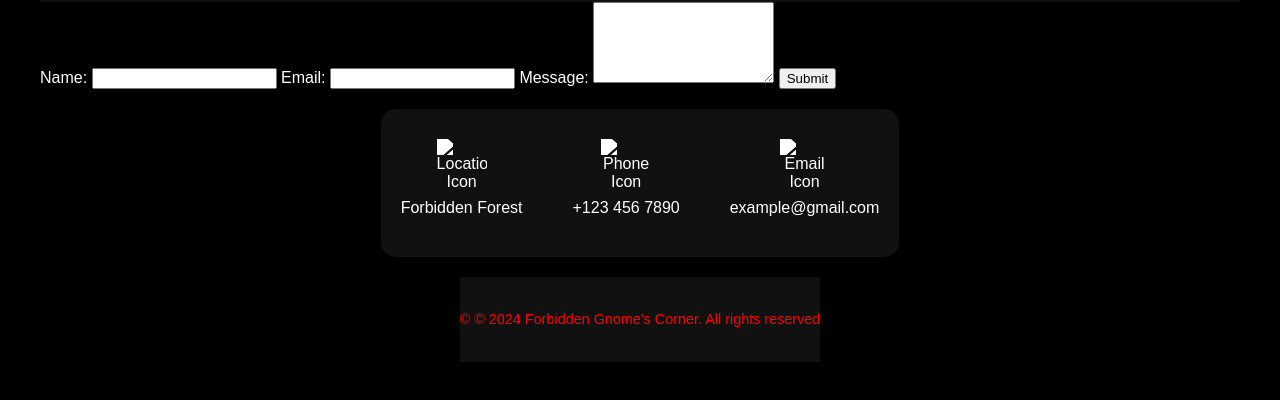
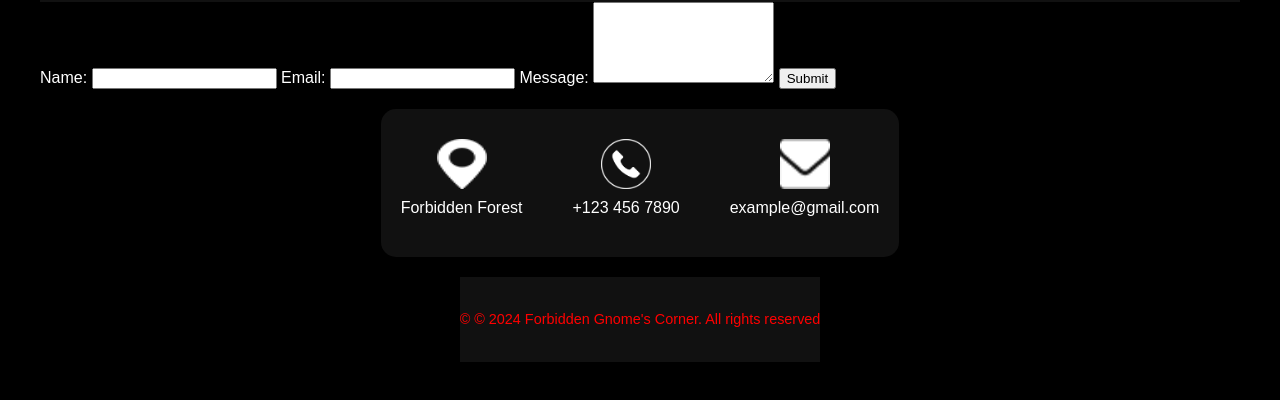
Before and after one commit to DixieNormous305/my_first_web_page_2024, a plain HTML site: page Docs/public/contact.html in a window 1280 px wide. Shown: the part 76-476 px from the top of the page. Drawn offline with Linux system fonts and the light colour scheme.

Commit message:
Added common theme menu below each web page

```diff
--- a/Docs/public/contact.html
+++ b/Docs/public/contact.html
@@ -46,15 +46,15 @@
     <div class="menu">
         <div class="menu-content">
             <div class="menu-item">
-                <img src="./images/location-white.png" alt="Location Icon" class="menu-icon">
+                <img src="../images/location-white.png" alt="Location Icon" class="menu-icon">
                 <p>Forbidden Forest</p>
             </div>
             <div class="menu-item">
-                <img src="./images/REDPHONE.png" alt="Phone Icon" class="menu-icon">
+                <img src="../images/REDPHONE.png" alt="Phone Icon" class="menu-icon">
                 <p>+123 456 7890</p>
             </div>
             <div class="menu-item">
-                <img src="./images/envelope-white.png" alt="Email Icon" class="menu-icon">
+                <img src="../images/envelope-white.png" alt="Email Icon" class="menu-icon">
                 <p>example@gmail.com</p>
             </div>
         </div>
```
Also changed, not shown: Docs/public/degree.html (+3 -3 lines), Docs/public/fce.html (+3 -3 lines), Docs/public/net.html (+3 -3 lines).
